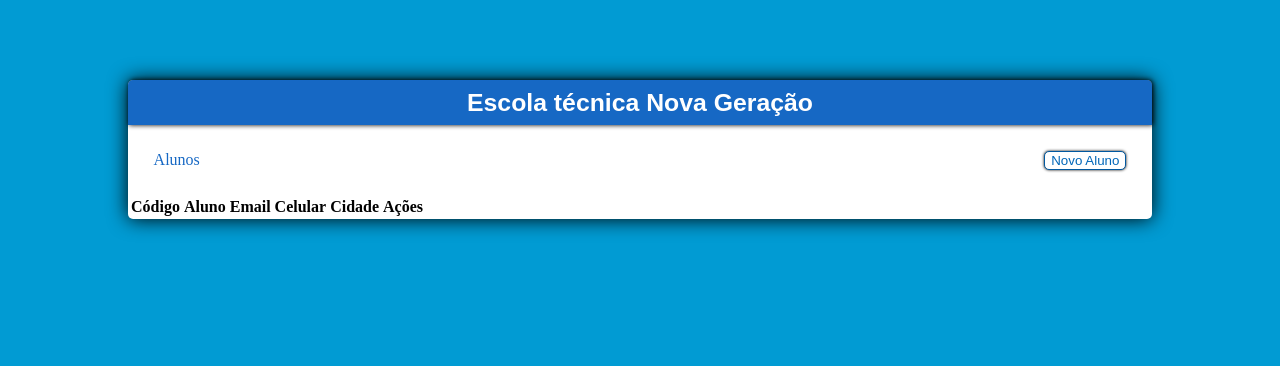
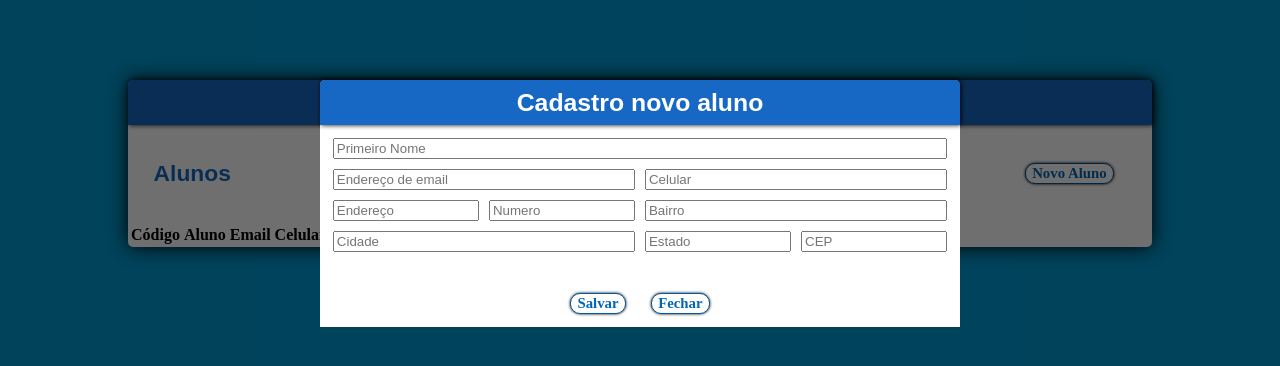
Before and after one commit to cleysonxp/aulas-front-senia, a plain HTML site: page cadatro_simples/index.html in a window 1280 px wide. Both pictures are taken after a click on the button "Novo Aluno". Drawn offline with Linux system fonts and the light colour scheme.

Commit message:
cadastro simples

```diff
--- a/cadatro_simples/index.html
+++ b/cadatro_simples/index.html
@@ -3,7 +3,8 @@
       <meta charset="UTF-8">
 	   <meta name="viewport" content="width=device-width, initial-scale=1.0">
       <link rel="stylesheet" href="style.css">
-	   <script defer src="script.js" ></script>
+      <script defer src="script.js" type="module"></script>
+
    </head>
    <body>
       <div class=cadastro-form>
@@ -40,10 +41,10 @@
             <div class="titulo">
                Cadastro novo aluno
             </div>
-            <form class="form">
-               <input type="text" id="nome" placeholder="Primeiro Nome"/>
+            <form class="form" id="form">
+               <input type="text" data-type="text" id="nome" placeholder="Primeiro Nome"/>
                <input type="text" id="email" placeholder="Endereço de email"/>
-               <input type="text" id="celular" placeholder="Celular"/>
+               <input type="text" data-type="cellphone" id="celular" placeholder="Celular"/>
                <input type="text" id="endereco" placeholder="Endereço"/>
                <input type="text" id="numero" placeholder="Numero"/>
                <input type="text" id="bairro" placeholder="Bairro"/>
--- /dev/null
+++ b/cadatro_simples/masks.js
@@ -0,0 +1,19 @@
+"use stricts";
+
+const masks = {
+    text : value => value.replace(/[^a-zA-Z À-ÿ]/,''),
+    cellphone : value => value.replace(/[a-zA-Z À-ÿ]/,'')
+};
+// const $campos = document.querySelectorAll('.form > input')
+// $campos.forEach ( campo => {
+//     const tipoValidacao = campo.dataset.type;
+//     campo.addEventListener('input', e => {
+//         e.target.value = mask[tipoValidacao](e.target.value);
+//     });
+// });
+
+export const validator = (e) => {
+    const $input = e.target;
+    const typeMask = $input.dataset.type;
+    $input.value = masks[typeMask]($input.value);
+};
--- a/cadatro_simples/script.js
+++ b/cadatro_simples/script.js
@@ -0,0 +1,20 @@
+"use strict";
+
+import { validator } from "./masks.js";
+
+const $novo = document.getElementById('novo');
+const $fechar  = document.getElementById('fechar');
+const $salvar  = document.getElementById('salvar');
+
+const exibirModal = () => document.querySelector('.conteiner-modaL').classList.add ('exibirModal');
+const fecharModal = () => document.querySelector('.conteiner-modaL').classList.remove ('exibirModal');
+const salvarAluno = () => {
+    fecharModal();
+}
+
+
+document.getElementById('form').addEventListener('input', validator);
+
+$novo.addEventListener('click',exibirModal);
+$fechar.addEventListener('click',fecharModal);
+$salvar.addEventListener('click', salvarAluno);
--- a/cadatro_simples/style.css
+++ b/cadatro_simples/style.css
@@ -23,6 +23,7 @@ body{
 
 .subtitulo{
     display: flex;
+    font: bold calc(10px + 1vw)/45px sans-serif;
     justify-content: space-between;
     padding: 2vw;
 }
@@ -35,7 +36,7 @@ body{
     font: bold calc (2px + 1vw) sans-serif;
     background-color: white;
     border: 1px solid #0058A0;
-    border-radius: 5px;
+    border-radius: 10px;
     color: #0066B8;
     box-shadow: 0px 0px 3px black;
     cursor: pointer;
@@ -61,9 +62,46 @@ body{
     width: 50vw;
     margin: 10vh auto;
     background-color: white;
+    border-top-left-radius: 5px;
+    border-top-right-radius: 5px;
 }
 
-.conteiner-modal.exibirModal{
+.exibirModal{
     opacity: 1;
     z-index: 5000;
 }
+
+.form{
+    display: grid;
+    grid-template-areas:
+    "nome nome nome nome"
+    "email email celular celular"
+    "endereco numero bairro bairro"
+    "cidade cidade estado cep";
+    gap: 10px;
+    padding: 1vw;
+}
+
+#nome { grid-area: nome;}
+#email { grid-area: email;}
+#celular { grid-area: celular;}
+#endereco { grid-area: endereco;}
+#numero { grid-area: numero;}
+#bairro { grid-area: bairro;}
+#cidade { grid-area: cidade;}
+#estado { grid-area: estado;}
+#cep { grid-area: cep;}
+
+.form > input {
+    width: 100%;
+}
+
+.acao{
+    display: flex;
+    justify-content: center;
+}
+
+.botao{
+    font: bold calc(2px + 1vw) san-serif;
+    margin: 1vw;
+}
```
